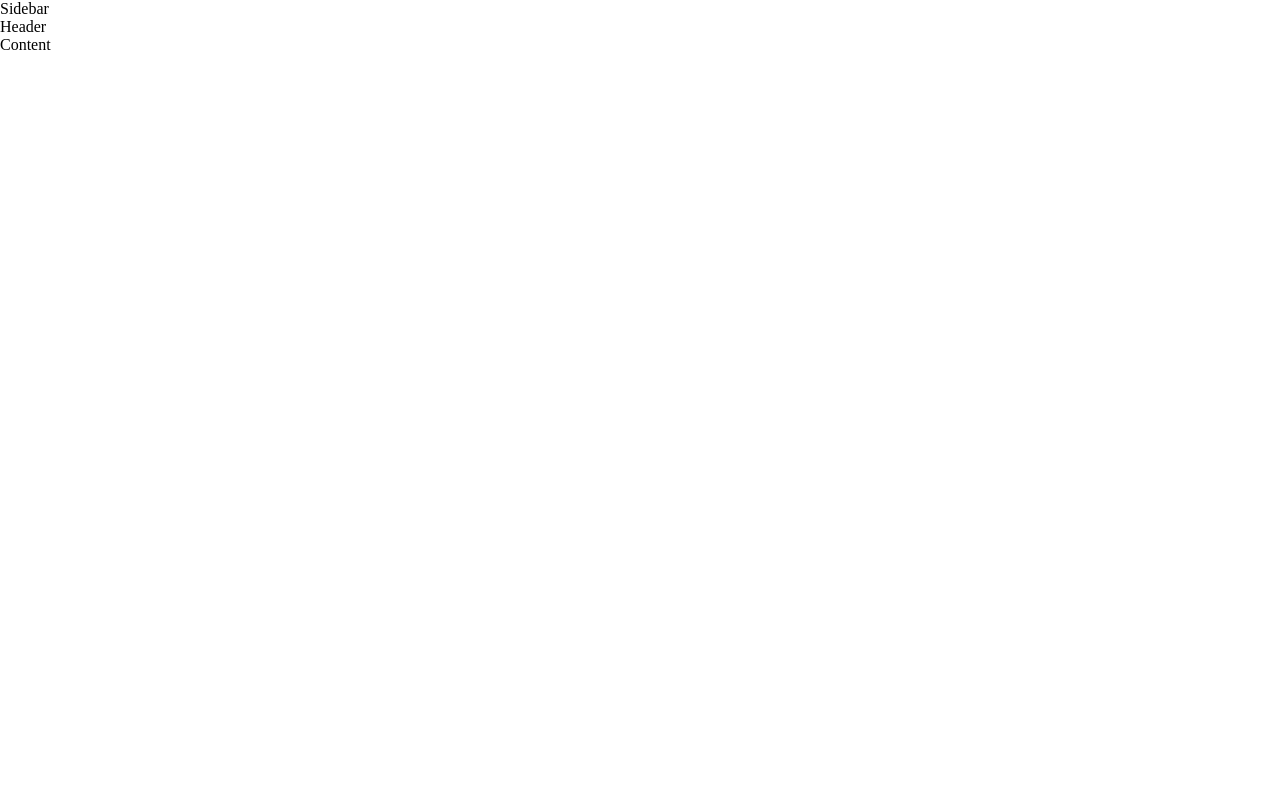
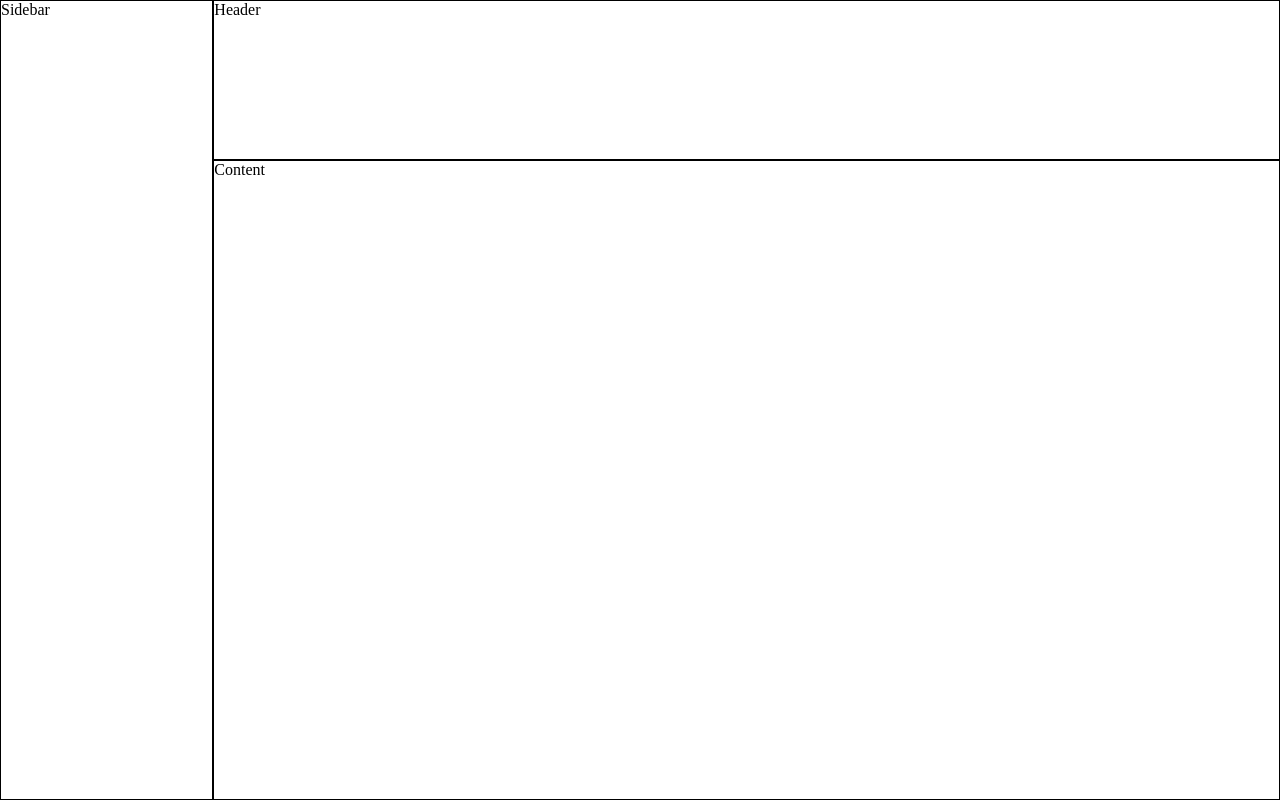
Before and after one commit to awidney/admin-dashboard, a plain HTML site: page index.html in a window 1280 px wide. Drawn offline with Linux system fonts and the light colour scheme.

Commit message:
Create basic grid layout

```diff
--- a/styles.css
+++ b/styles.css
@@ -1,11 +1,27 @@
 html {
     box-sizing: border-box;
-  }
-  *, *:before, *:after {
+}
+
+*, *:before, *:after {
     box-sizing: inherit;
-  }
+}
 
-  * {
+* {
     margin: 0;
     padding: 0;
-  }
+}
+
+.main-grid {
+    display: grid;
+    grid-template-columns: 1fr 5fr;
+    grid-template-rows: 1fr 4fr;
+    height: 100vh;
+}
+
+.sidebar {
+    grid-row: span 2;
+}
+
+.main-grid > div {
+    border: 1px solid;
+}
```
